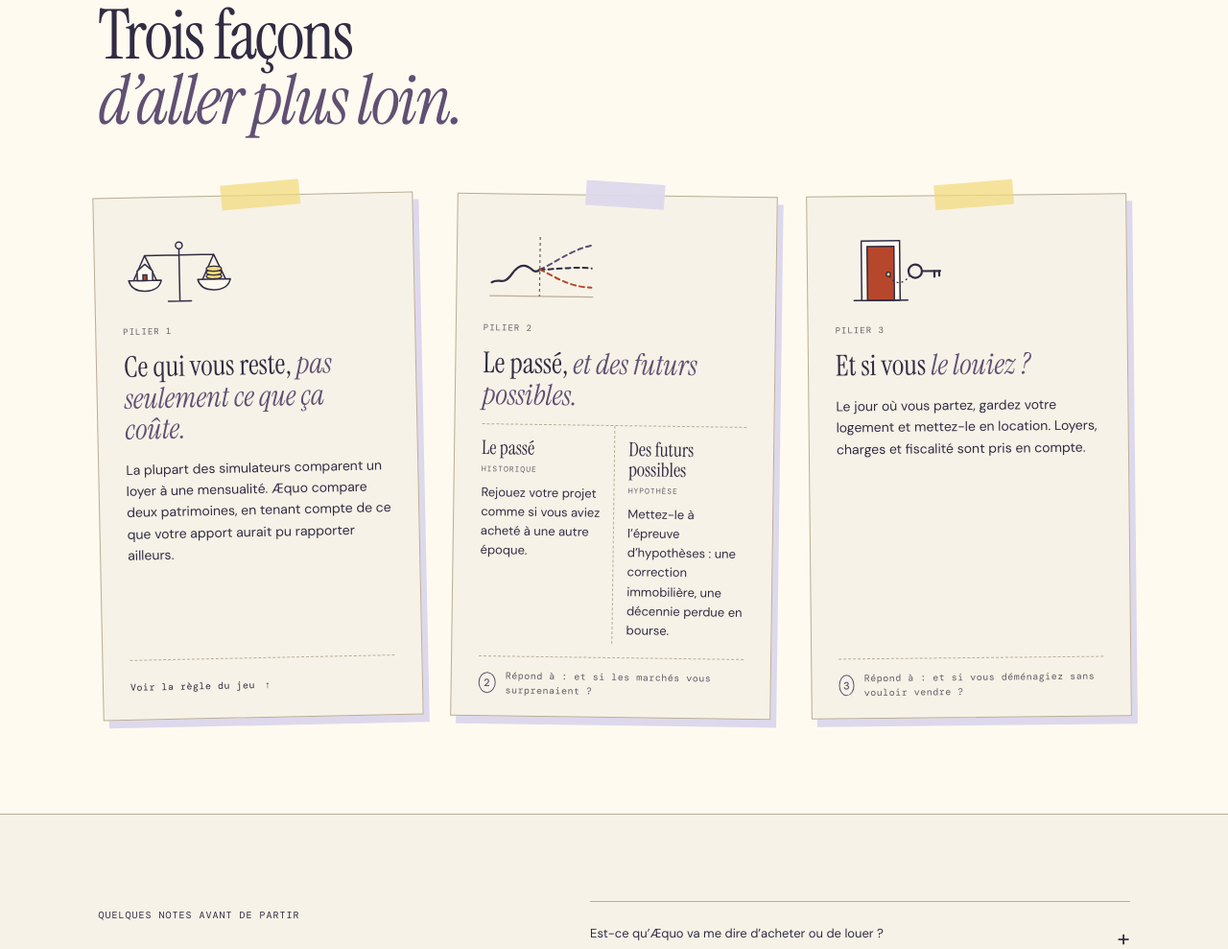
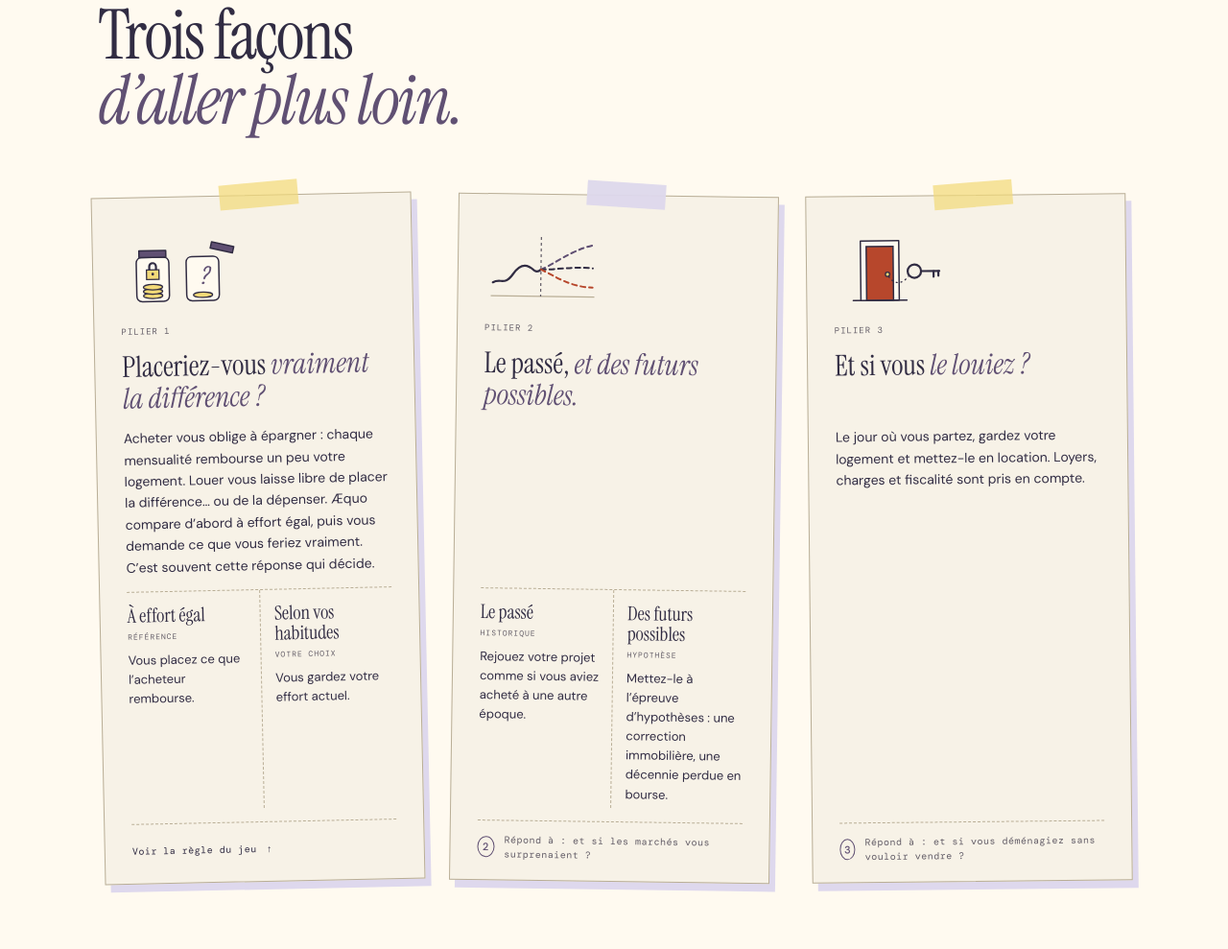
Before and after one commit to Colecalu/simulateur-achat-rp, a plain HTML site: page frontend/index.html in a window 1280 px wide. Shown: the part 4525-5514 px from the top of the page at 96% size. Drawn offline with nearby package versions, Linux system fonts and the light colour scheme.

Commit message:
Accueil : pilier 1, placeriez-vous vraiment la différence ?
« Ce qui vous reste, pas seulement ce que ça coûte » répétait la couverture
et la règle du jeu. Le vrai différenciant d'Æquo, c'est l'épargne forcée
(locatairePlaceDifference) : l'acheteur est obligé d'épargner, le locataire
libre de placer la différence… ou non. Æquo compare d'abord à effort égal,
puis demande ce que l'utilisateur ferait vraiment. Le pilier 1 devient la
suite honnête de la règle du jeu, et y renvoie toujours.

· titre : « Placeriez-vous vraiment la différence ? »
· texte repris mot pour mot de la consigne de Lucas
· volets, comme le pilier 2 : « À effort égal » (référence) et « Selon vos
  habitudes » (votre choix), dans la logique des deux boutons du simulateur
· pictogramme : deux bocaux au trait — l'un fermé par un cadenas, des
  pièces dedans (achat, épargne obligatoire), l'autre ouvert, couvercle de
  travers, un « ? » manuscrit (location, épargne libre). Lisible à la
  taille réelle, vérifié en mobile.

Alignement : une grille partagée (subgrid) aligne les six rangées des trois
cartes — les volets des piliers 1 et 2 commencent à la même hauteur, les
trois renvois aussi. Les cartes s'empilent dès 1180 px (au lieu de 1000) :
à 1024 px, trois colonnes laissaient aux volets moins de 110 px et
étiraient les cartes à 900 px de haut.

Section 03 : « Ce qui reste est investi — c'est la référence. », pour que
le pilier 1 nuance sans contredire. FAQ relue : cohérente, inchangée.

Co-Authored-By: Claude Opus 5.5 <noreply@anthropic.com>

```diff
--- a/frontend/css/accueil.css
+++ b/frontend/css/accueil.css
@@ -929,18 +929,35 @@ a:focus-visible, button:focus-visible, summary:focus-visible {
   color: var(--purple);
 }
 
+/* Une grille partagée (subgrid) : les six rangées de chaque carte — dessin,
+   numéro, titre, texte, volets, renvoi — s'alignent d'une carte à l'autre.
+   C'est ce qui met les volets des piliers 1 et 2 à la même hauteur. Le
+   pilier 2, sans texte, étend son titre sur deux rangées. */
 .piliers__liste {
   display: grid;
   grid-template-columns: repeat(3, minmax(0, 1fr));
-  gap: 36px;
+  grid-template-rows: repeat(6, auto);
+  gap: 0 36px;
   margin-top: 64px;
 }
+
+.pilier {
+  grid-row: span 6;
+  display: grid;
+  grid-template-rows: subgrid;
+  row-gap: 14px;
+}
+
+.pilier__picto { grid-row: 1; }
+.pilier__numero { grid-row: 2; }
+.pilier__titre { grid-row: 3; }
+.pilier__texte { grid-row: 4; }
+.pilier__volets { grid-row: 5; }
+.pilier__renvoi { grid-row: 6; }
+.pilier--deux .pilier__titre { grid-row: 3 / span 2; }
 
 .pilier {
   position: relative;
-  display: flex;
-  flex-direction: column;
-  gap: 14px;
   background: var(--paper);
   border: 1px solid var(--line);
   padding: 34px 28px 18px;
@@ -1012,6 +1029,23 @@ a:focus-visible, button:focus-visible, summary:focus-visible {
   fill: var(--yellow);
   stroke: var(--ink);
   stroke-width: 1.3;
+}
+
+.picto__couvercle {
+  fill: var(--purple);
+  stroke: var(--ink);
+  stroke-width: 1.5;
+  stroke-linejoin: round;
+}
+
+.picto__serrure {
+  fill: var(--ink);
+}
+
+.picto__question {
+  font: 26px var(--hand);
+  fill: var(--purple);
+  text-anchor: middle;
 }
 
 .picto__anneau {
@@ -1132,11 +1166,21 @@ a.pilier__renvoi:hover {
   color: var(--purple);
 }
 
-@media (max-width: 1000px) {
+/* Empilées dès 1180 px : en dessous, trois colonnes laissent aux volets des
+   piliers 1 et 2 moins de 110 px chacun, et les cartes s'étirent en hauteur. */
+@media (max-width: 1180px) {
   .piliers__liste {
     grid-template-columns: minmax(0, 1fr);
+    grid-template-rows: none;
     max-width: 640px;
     gap: 44px;
+  }
+  /* Cartes empilées : plus rien à aligner, retour à la colonne simple. */
+  .pilier {
+    grid-row: auto;
+    display: flex;
+    flex-direction: column;
+    gap: 14px;
   }
 }
 
--- a/frontend/index.html
+++ b/frontend/index.html
@@ -149,7 +149,7 @@
       <div class="ledger-title">
         <span class="tiny">03 — LA RÈGLE DU JEU</span>
         <h2>Mêmes moyens. <br><em>Autres destinations.</em></h2>
-        <p>Chaque mois, le même budget dans les deux cas. Côté achat, il paie le crédit et les charges&nbsp;; côté location, le loyer. Ce qui reste est investi. À l’arrivée, on compare ce que vous possédez vraiment.</p>
+        <p>Chaque mois, le même budget dans les deux cas. Côté achat, il paie le crédit et les charges&nbsp;; côté location, le loyer. Ce qui reste est investi — c’est la référence. À l’arrivée, on compare ce que vous possédez vraiment.</p>
       </div>
       <div class="ledger-sheet" data-apparait>
         <div class="sheet-heading">
@@ -221,11 +221,13 @@
       <p class="temps__transition" data-apparait>L’exemple plus haut suppose des marchés réguliers et une vie sans surprise. <br>La vôtre ne le sera pas. <em>Voici comment Æquo va plus loin. <span aria-hidden="true">↓</span></em></p>
     </section>
 
-    <!-- La différenciation. Chaque pilier tient en trois lignes et renvoie à
-         une question posée plus haut : le pilier 1 à la règle du jeu, les
-         piliers 2 et 3 aux « Et si » numérotés de la section 04. Dans le
-         pilier 2, le passé et les futurs possibles ont chacun une moitié
-         égale de la carte : aucun des deux n'est l'appendice de l'autre. -->
+    <!-- La différenciation. Chaque pilier renvoie à ce qui le précède : le
+         pilier 1 à la règle du jeu, dont il est la suite honnête (à effort
+         égal, d'accord — mais placeriez-vous vraiment la différence ? c'est
+         l'épargne forcée, locatairePlaceDifference, souvent ce qui décide) ;
+         les piliers 2 et 3 aux « Et si » numérotés de la section 04. Dans les
+         piliers 1 et 2, les deux volets ont chacun une moitié égale de la
+         carte, et une grille partagée les aligne d'une carte à l'autre. -->
     <section class="piliers" id="piliers" aria-labelledby="piliersTitre">
       <div class="section-label">
         <span>05 — LÀ OÙ LES AUTRES S’ARRÊTENT</span>
@@ -235,18 +237,32 @@
       <div class="piliers__liste" data-apparait>
         <article class="pilier pilier--un">
           <svg class="pilier__picto" viewBox="0 0 120 80" aria-hidden="true">
-            <path class="picto__trait" d="M48 74h24M60 74V19M24 26h72M24 26 12 52M24 26l12 26M96 26 84 52M96 26l12 26"/>
-            <circle class="picto__papier" cx="60" cy="16" r="3.5"/>
-            <path class="picto__papier" d="M7 52h34c-2 8-8 11-17 11S9 60 7 52ZM79 52h34c-2 8-8 11-17 11s-15-3-17-11Z"/>
-            <path class="picto__papier" d="M16 52V42l8-7 8 7v10Z"/>
-            <path class="picto__porte" d="M22 52v-6h4v6Z"/>
-            <ellipse class="picto__piece" cx="96" cy="49" rx="8" ry="2.6"/>
-            <ellipse class="picto__piece" cx="96" cy="45" rx="8" ry="2.6"/>
-            <ellipse class="picto__piece" cx="96" cy="41" rx="8" ry="2.6"/>
+            <path class="picto__papier" d="M17 34c0-4 3-6 6-6h22c3 0 6 2 6 6v34c0 4-3 6-6 6H23c-4 0-6-2-6-6Z"/>
+            <path class="picto__couvercle" d="M20 21h28v7H20Z"/>
+            <ellipse class="picto__piece" cx="34" cy="68" rx="10" ry="2.8"/>
+            <ellipse class="picto__piece" cx="34" cy="63.5" rx="10" ry="2.8"/>
+            <ellipse class="picto__piece" cx="34" cy="59" rx="10" ry="2.8"/>
+            <path class="picto__trait picto__trait--epais" d="M30.5 41v-3.5a3.5 3.5 0 0 1 7 0V41"/>
+            <path class="picto__piece" d="M27.5 41h13v10h-13Z"/>
+            <circle class="picto__serrure" cx="34" cy="45.5" r="1.4"/>
+            <path class="picto__papier" d="M69 34c0-4 3-6 6-6h22c3 0 6 2 6 6v34c0 4-3 6-6 6H75c-4 0-6-2-6-6Z"/>
+            <path class="picto__couvercle" d="m96 13 23 5.5-1.6 6.6-23-5.5Z"/>
+            <ellipse class="picto__piece" cx="86" cy="68" rx="10" ry="2.8"/>
+            <text class="picto__question" x="86" y="57">?</text>
           </svg>
           <p class="pilier__numero">PILIER 1</p>
-          <h3 class="pilier__titre">Ce qui vous reste, <em>pas seulement ce que ça coûte.</em></h3>
-          <p class="pilier__texte">La plupart des simulateurs comparent un loyer à une mensualité. Æquo compare deux patrimoines, en tenant compte de ce que votre apport aurait pu rapporter ailleurs.</p>
+          <h3 class="pilier__titre">Placeriez-vous <em>vraiment la différence&nbsp;?</em></h3>
+          <p class="pilier__texte">Acheter vous oblige à épargner&nbsp;: chaque mensualité rembourse un peu votre logement. Louer vous laisse libre de placer la différence… ou de la dépenser. Æquo compare d’abord à effort égal, puis vous demande ce que vous feriez vraiment. C’est souvent cette réponse qui décide.</p>
+          <div class="pilier__volets">
+            <div class="pilier__volet">
+              <p class="pilier__volet-nom">À effort égal <span>Référence</span></p>
+              <p>Vous placez ce que l’acheteur rembourse.</p>
+            </div>
+            <div class="pilier__volet">
+              <p class="pilier__volet-nom">Selon vos habitudes <span>Votre choix</span></p>
+              <p>Vous gardez votre effort actuel.</p>
+            </div>
+          </div>
           <a class="pilier__renvoi" href="#regle-du-jeu">Voir la règle du jeu <span aria-hidden="true">↑</span></a>
         </article>
         <article class="pilier pilier--deux">
```
